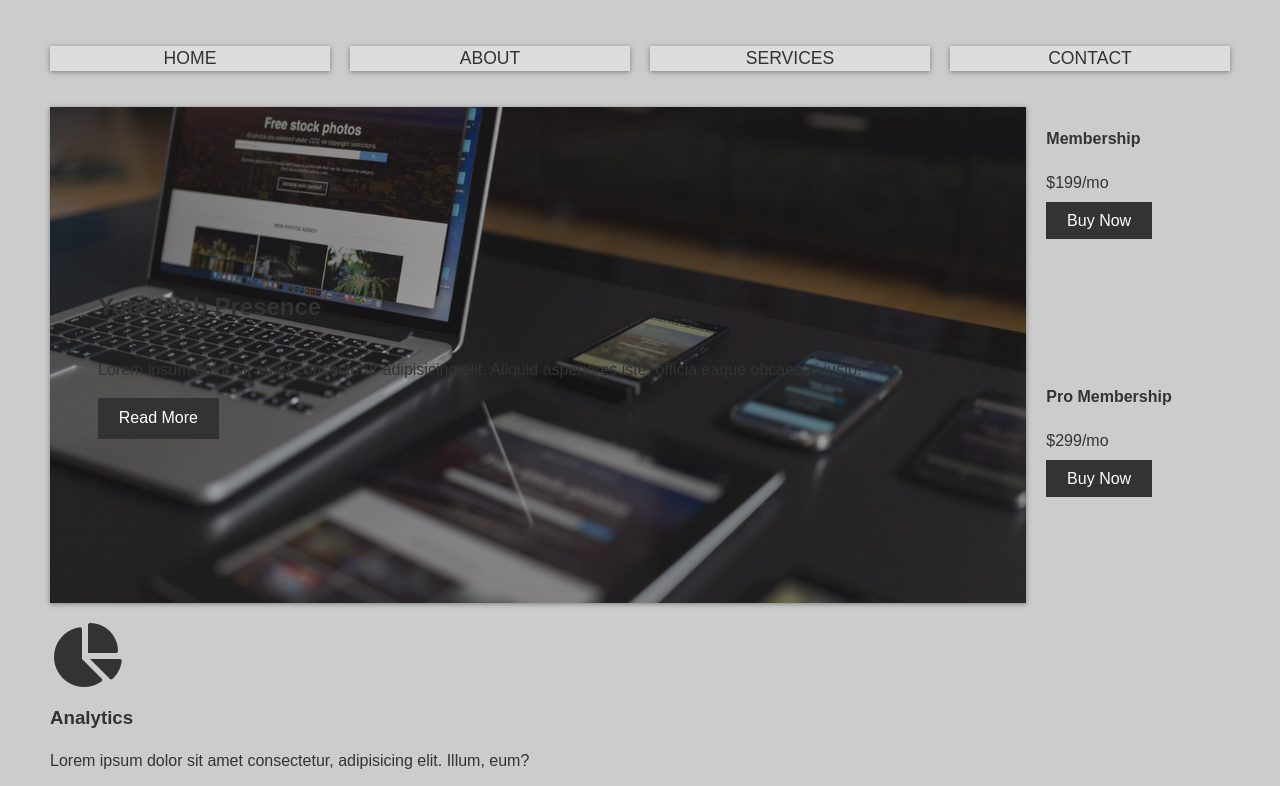
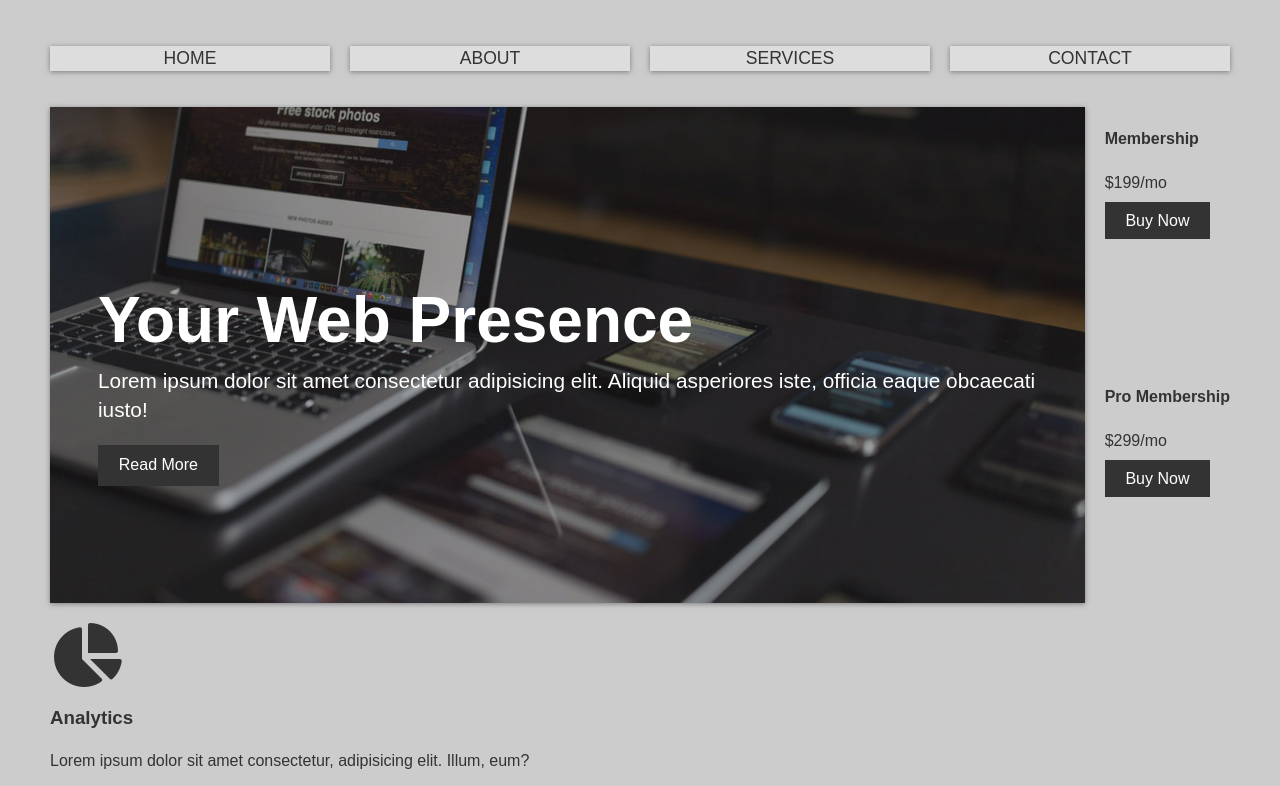
Before and after one commit to infiniteoo/HTMLCSS-responsive_grid, a plain HTML site: page index.html in a window 1280 px wide. Shown: the top 786 px of the page. Drawn offline with Linux system fonts and the light colour scheme.

Commit message:
finished styling the inner elements of the showcase

```diff
--- a/css/style.css
+++ b/css/style.css
@@ -88,6 +88,20 @@ img {
   box-shadow: var(--shadow);
 }
 
+.showcase h1 {
+  font-size: 4rem;
+  margin-bottom: 0;
+  color: var(--light);
+}
+
+.showcase p {
+  font-size: 1.3rem;
+  color: var(--light);
+  margin-top: 0;
+}
+
+/* Top Box */
+
 .top-box-a {
   grid-area: top-box-a;
 }
```
